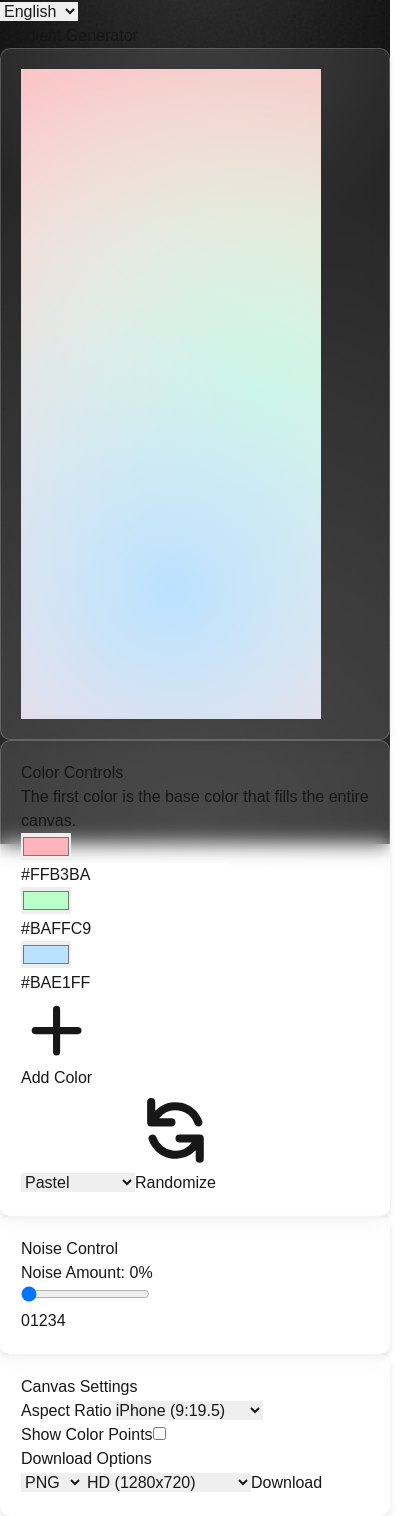
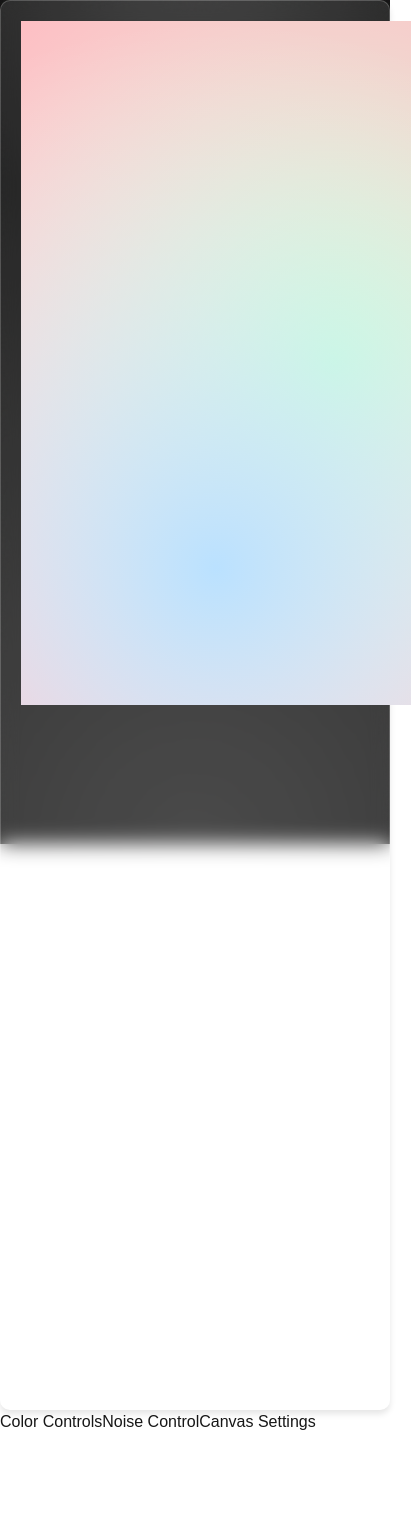
Before and after one commit to txnioh/gradient-generator, a Next.js app: page / in a window 390 px wide. Shown: the whole page, 411 px wide, since content can reach past the window. After the commit the page ends 1434 px from the top, so only its background shows below. Built offline with nearby package versions, Linux system fonts and the light colour scheme.

Commit message:
Added mobile version for small devices.

```diff
--- a/src/app/components/canvas/index.jsx
+++ b/src/app/components/canvas/index.jsx
@@ -7,12 +7,12 @@ export default function Canvas({
   handleMouseUp
 }) {
   return (
-    <div className="relative" style={{ width: `${canvasSize.width}px`, height: `${canvasSize.height}px` }}>
+    <div className="relative w-full h-full" style={{ aspectRatio: '9 / 19.5' }}>
       <canvas
         ref={canvasRef}
         width={canvasSize.width}
         height={canvasSize.height}
-        className="rounded-lg shadow-lg"
+        className="absolute top-0 left-0 w-full h-full rounded-lg shadow-lg object-contain"
         onMouseDown={handleMouseDown}
         onMouseMove={handleMouseMove}
         onMouseUp={handleMouseUp}
@@ -22,7 +22,7 @@ export default function Canvas({
         ref={noiseCanvasRef}
         width={canvasSize.width}
         height={canvasSize.height}
-        className="absolute top-0 left-0 rounded-lg pointer-events-none"
+        className="absolute top-0 left-0 w-full h-full rounded-lg pointer-events-none object-contain"
         style={{ mixBlendMode: 'overlay' }}
       ></canvas>
     </div>
--- /dev/null
+++ b/src/app/components/mobile-controls/index.jsx
@@ -0,0 +1,95 @@
+import React from 'react';
+import ColorControls from '../color-controls';
+import NoiseControl from '../noise-control';
+import CanvasSettings from '../canvas-settings';
+
+const MobileControls = ({
+  activeControl,
+  setActiveControl,
+  colors,
+  setColors,
+  removeColor,
+  addColor,
+  hoveredColorIndex,
+  animateTransition,
+  isTransitioning,
+  noiseAmount,
+  setNoiseAmount,
+  aspectRatio,
+  handleAspectRatioChange,
+  handleDownload,
+  showColorPoints,
+  setShowColorPoints,
+  isTransitioningAspectRatio,
+  t
+}) => {
+  const renderActiveControl = () => {
+    switch (activeControl) {
+      case 'colors':
+        return (
+          <ColorControls
+            colors={colors}
+            setColors={setColors}
+            removeColor={removeColor}
+            addColor={addColor}
+            hoveredColorIndex={hoveredColorIndex}
+            animateTransition={animateTransition}
+            isTransitioning={isTransitioning}
+            t={t}
+          />
+        );
+      case 'noise':
+        return (
+          <NoiseControl
+            noiseAmount={noiseAmount}
+            setNoiseAmount={setNoiseAmount}
+            t={t}
+          />
+        );
+      case 'settings':
+        return (
+          <CanvasSettings
+            aspectRatio={aspectRatio}
+            handleAspectRatioChange={handleAspectRatioChange}
+            handleDownload={handleDownload}
+            showColorPoints={showColorPoints}
+            setShowColorPoints={setShowColorPoints}
+            isTransitioningAspectRatio={isTransitioningAspectRatio}
+            t={t}
+          />
+        );
+      default:
+        return null;
+    }
+  };
+
+  return (
+    <div className="fixed bottom-0 left-0 right-0 bg-black bg-opacity-50 backdrop-blur-md">
+      <nav className="flex justify-around py-4">
+        <button
+          className={`text-orange-300 ${activeControl === 'colors' ? 'font-bold' : ''}`}
+          onClick={() => setActiveControl(activeControl === 'colors' ? null : 'colors')}
+        >
+          {t.colorControls}
+        </button>
+        <button
+          className={`text-orange-300 ${activeControl === 'noise' ? 'font-bold' : ''}`}
+          onClick={() => setActiveControl(activeControl === 'noise' ? null : 'noise')}
+        >
+          {t.noiseControl}
+        </button>
+        <button
+          className={`text-orange-300 ${activeControl === 'settings' ? 'font-bold' : ''}`}
+          onClick={() => setActiveControl(activeControl === 'settings' ? null : 'settings')}
+        >
+          {t.canvasSettings}
+        </button>
+      </nav>
+      <div className="p-4 max-h-[140px] overflow-y-auto">
+        {renderActiveControl()}
+      </div>
+    </div>
+  );
+};
+
+export default MobileControls;
--- a/src/app/page.js
+++ b/src/app/page.js
@@ -1,6 +1,6 @@
 'use client'
 
-import { useState, useRef, useEffect } from 'react';
+import { useState, useRef, useEffect, useCallback } from 'react';
 import Canvas from './components/canvas';
 import ColorControls from './components/color-controls';
 import NoiseControl from './components/noise-control';
@@ -9,6 +9,7 @@ import BackgroundGradient from './components/background-gradient';
 import glassStyles from './styles/glass.module.css';
 import Color from 'color';
 import translations from '../translations.json';
+import MobileControls from './components/mobile-controls';
 
 const generatePastelColor = () => {
   const r = Math.floor((Math.random() * 55) + 200).toString(16);
@@ -45,6 +46,40 @@ export default function Home() {
   const [isTransitioningAspectRatio, setIsTransitioningAspectRatio] = useState(false);
   const [language, setLanguage] = useState('en');
   const t = translations[language];
+  const [activeControl, setActiveControl] = useState(null);
+  const [isMobile, setIsMobile] = useState(false);
+  const [windowSize, setWindowSize] = useState({ width: 0, height: 0 });
+
+  useEffect(() => {
+    const checkMobile = () => {
+      setIsMobile(window.innerWidth < 768);
+    };
+    checkMobile();
+    window.addEventListener('resize', checkMobile);
+    return () => window.removeEventListener('resize', checkMobile);
+  }, []);
+
+  useEffect(() => {
+    const handleResize = () => {
+      setWindowSize({ width: window.innerWidth, height: window.innerHeight });
+    };
+
+    handleResize(); // Llamar inicialmente para establecer el tamaño
+    window.addEventListener('resize', handleResize);
+
+    return () => window.removeEventListener('resize', handleResize);
+  }, []);
+
+  useEffect(() => {
+    if (isMobile) {
+      setCanvasSize({ width: windowSize.width, height: windowSize.height - 160 }); // Aumentado a 160px para más espacio
+    } else {
+      // Ajustar el tamaño para escritorio
+      const desktopWidth = 500; // Puedes ajustar este valor según tus preferencias
+      const desktopHeight = (desktopWidth / 9) * 19.5; // Mantener la relación de aspecto
+      setCanvasSize({ width: desktopWidth, height: desktopHeight });
+    }
+  }, [isMobile, windowSize]);
 
   useEffect(() => {
     drawGradient();
@@ -398,28 +433,78 @@ export default function Home() {
     return `#${r.toString(16).padStart(2, '0')}${g.toString(16).padStart(2, '0')}${b.toString(16).padStart(2, '0')}`;
   };
 
+  const renderControls = () => {
+    if (isMobile) {
+      return (
+        <MobileControls
+          activeControl={activeControl}
+          setActiveControl={setActiveControl}
+          colors={colors}
+          setColors={setColors}
+          removeColor={removeColor}
+          addColor={addColor}
+          hoveredColorIndex={hoveredColorIndex}
+          animateTransition={animateTransition}
+          isTransitioning={isTransitioning}
+          noiseAmount={noiseAmount}
+          setNoiseAmount={setNoiseAmount}
+          aspectRatio={aspectRatio}
+          handleAspectRatioChange={handleAspectRatioChange}
+          handleDownload={handleDownload}
+          showColorPoints={showColorPoints}
+          setShowColorPoints={setShowColorPoints}
+          isTransitioningAspectRatio={isTransitioningAspectRatio}
+          t={t}
+        />
+      );
+    } else {
+      return (
+        <>
+          <div className="col-span-1 space-y-6">
+            <ColorControls
+              colors={colors}
+              setColors={setColors}
+              removeColor={removeColor}
+              addColor={addColor}
+              hoveredColorIndex={hoveredColorIndex}
+              animateTransition={animateTransition}
+              isTransitioning={isTransitioning}
+              t={t}
+            />
+          </div>
+          <div className="col-span-1 lg:col-span-1 space-y-6">
+            <NoiseControl
+              noiseAmount={noiseAmount}
+              setNoiseAmount={setNoiseAmount}
+              t={t}
+            />
+            <CanvasSettings
+              aspectRatio={aspectRatio}
+              handleAspectRatioChange={handleAspectRatioChange}
+              handleDownload={handleDownload}
+              showColorPoints={showColorPoints}
+              setShowColorPoints={setShowColorPoints}
+              isTransitioningAspectRatio={isTransitioningAspectRatio}
+              t={t}
+            />
+          </div>
+        </>
+      );
+    }
+  };
+
   return (
     <div className="flex flex-col min-h-screen text-gray-100">
       <BackgroundGradient />
 
-      <main className="flex-grow flex flex-col items-center justify-center p-4">
-        <div className="absolute top-4 right-4">
-          <select
-            value={language}
-            onChange={(e) => setLanguage(e.target.value)}
-            className="bg-black text-orange-300 rounded-md px-3 py-2 text-sm focus:ring-2 focus:ring-orange-400"
-          >
-            <option value="en">English</option>
-            <option value="es">Español</option>
-            <option value="zh">中文</option>
-          </select>
-        </div>
+      <main className={`flex-grow flex flex-col items-center justify-center ${isMobile ? 'p-0' : 'p-4'}`}>
+        {!isMobile && (
+          <h1 className="text-5xl md:text-6xl font-bold mb-12 text-center text-orange-300">{t.title}</h1>
+        )}
 
-        <h1 className="text-5xl md:text-6xl font-bold mb-12 text-center text-orange-300">{t.title}</h1>
-
-        <div className="grid grid-cols-1 md:grid-cols-2 lg:grid-cols-3 gap-6 w-full max-w-7xl">
-          <div className="col-span-1 md:col-span-2 lg:col-span-1 flex flex-col items-center">
-            <div className={glassStyles.glassEffect}>
+        <div className={`grid ${isMobile ? 'grid-cols-1' : 'grid-cols-1 md:grid-cols-2 lg:grid-cols-3'} gap-6 w-full max-w-7xl`}>
+          <div className={`col-span-1 ${isMobile ? 'h-[calc(100vh-160px)]' : 'md:col-span-2 lg:col-span-1'} flex flex-col items-center`}>
+            <div className={`${glassStyles.glassEffect} ${isMobile ? 'w-full h-full' : 'w-full h-full'}`}>
               <Canvas
                 canvasRef={canvasRef}
                 noiseCanvasRef={noiseCanvasRef}
@@ -432,36 +517,7 @@ export default function Home() {
             </div>
           </div>
 
-          <div className="col-span-1 space-y-6">
-            <ColorControls
-              colors={colors}
-              setColors={setColors}
-              removeColor={removeColor}
-              addColor={addColor}
-              hoveredColorIndex={hoveredColorIndex}
-              animateTransition={animateTransition}
-              isTransitioning={isTransitioning}
-              t={t}
-            />
-          </div>
-
-          <div className="col-span-1 lg:col-span-1 space-y-6">
-            <NoiseControl
-              noiseAmount={noiseAmount}
-              setNoiseAmount={setNoiseAmount}
-              t={t}
-            />
-
-            <CanvasSettings
-              aspectRatio={aspectRatio}
-              handleAspectRatioChange={handleAspectRatioChange}
-              handleDownload={handleDownload}
-              showColorPoints={showColorPoints}
-              setShowColorPoints={setShowColorPoints}
-              isTransitioningAspectRatio={isTransitioningAspectRatio}
-              t={t}
-            />
-          </div>
+          {renderControls()}
         </div>
       </main>
     </div>
```
